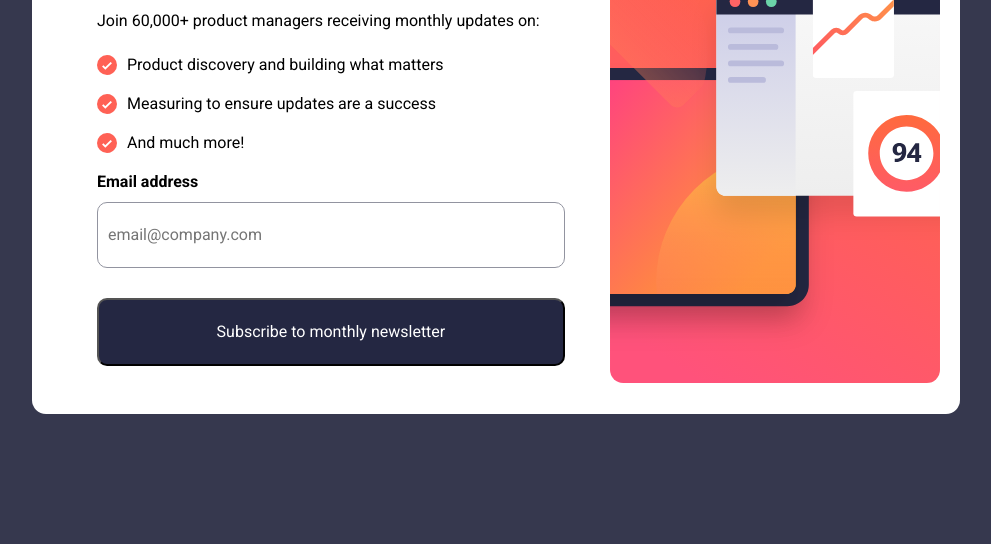
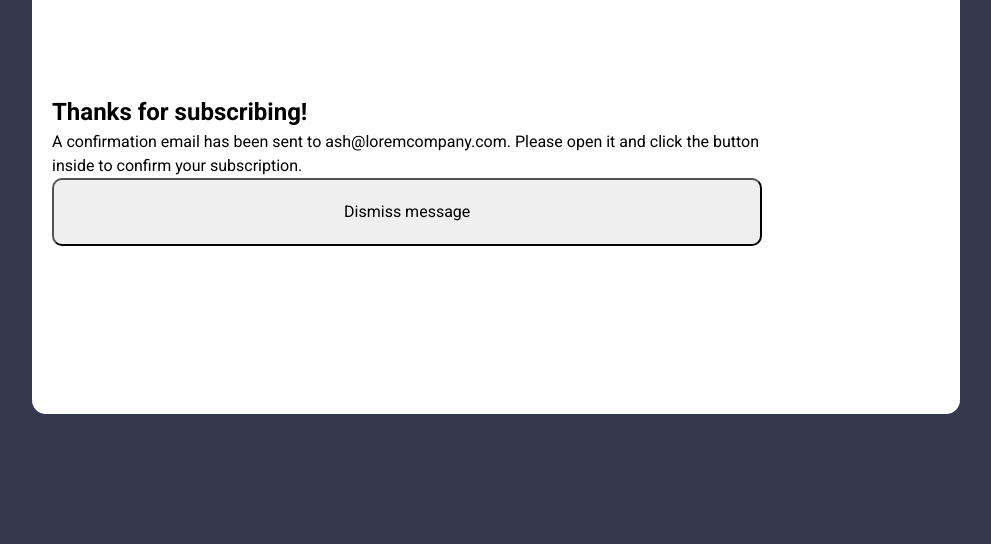
Before and after one commit to lawlawson/newsletter-sign-up, a plain HTML site: page index.html in a window 1280 px wide. Shown: the part 256-800 px from the top of the page, without its empty margins (144-1135 px from the left). Drawn offline with Linux system fonts and the light colour scheme.

Commit message:
started on popup success

```diff
--- a/index.html
+++ b/index.html
@@ -45,6 +45,7 @@
           </div>
         </div>
         <div class="thanks-subscribing">
+          <div class="container-sub">
             <h2>Thanks for subscribing!</h2>
             <p>
               A confirmation email has been sent to ash@loremcompany.com. Please
@@ -53,6 +54,7 @@
             <button class="dismiss-button">Dismiss message</button>
           </div>
         </div>
+      </div>
     </main>
     <script src="/script.js"></script>
   </body>
--- a/style.css
+++ b/style.css
@@ -19,7 +19,7 @@ body {
 }
 
 .columns {
-  display: flex;
+  display: none;
 }
 
 .container {
@@ -83,6 +83,17 @@ form input {
   border: none;
 }
 
+.container-sub {
+  width: 80%;
+}
+
 .thanks-subscribing {
-  display: none;
+  display: block;
+  margin-top: 200px;
 }
+
+.dismiss-button {
+  padding: 20px 10px;
+  border-radius: 10px;
+  width: 100%;
+}
```
Lines whose indentation alone changed are shown as unchanged.
